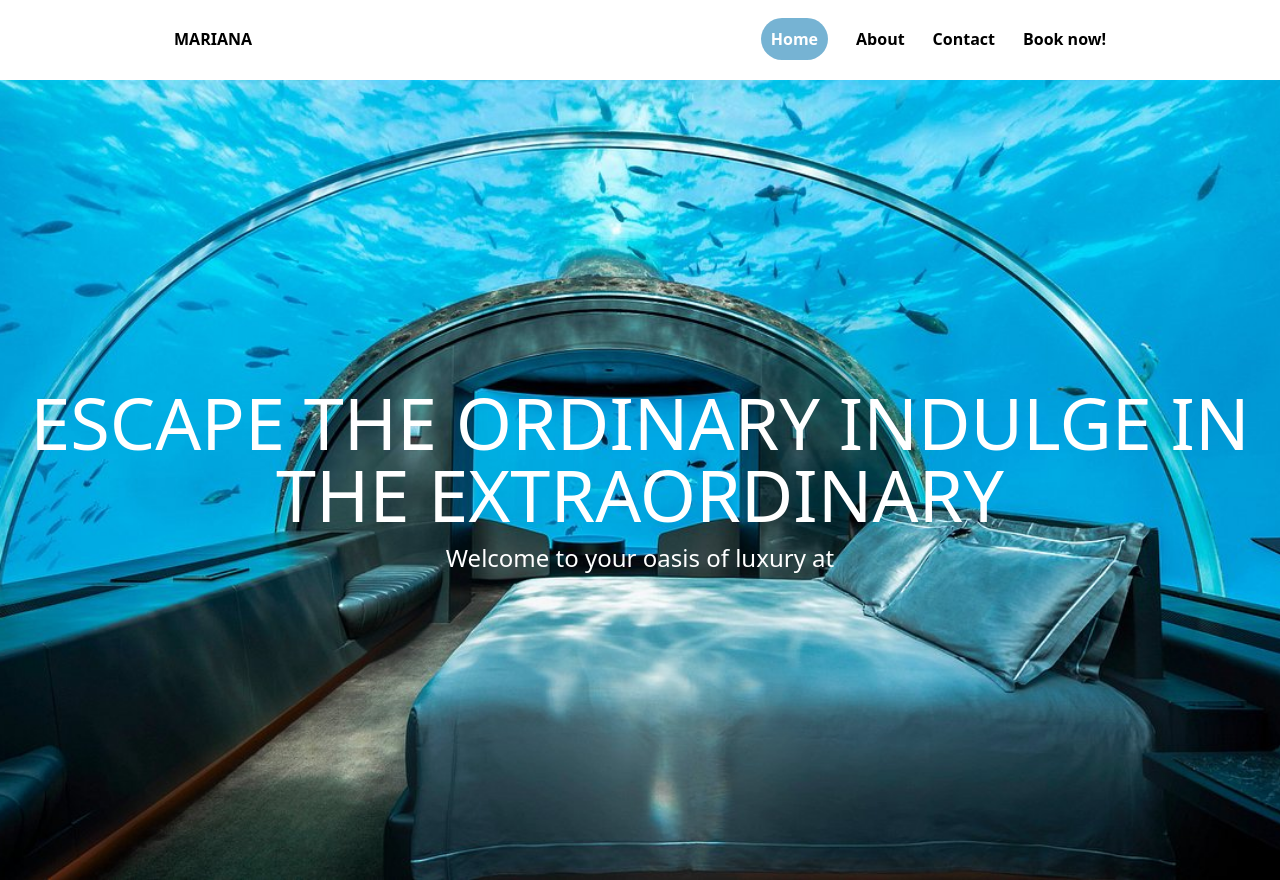
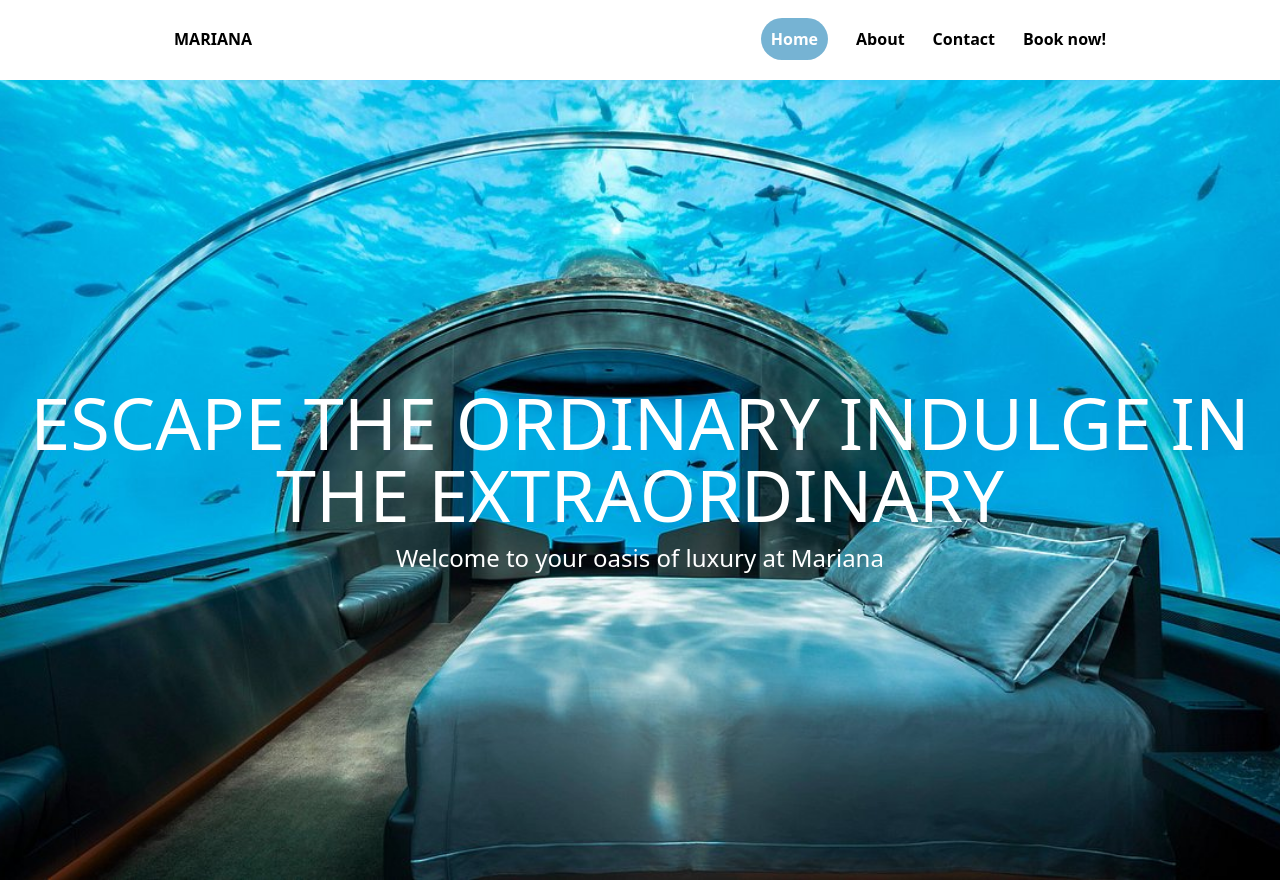
Before and after one commit to TeeThanakit/mariana-hotel, a Next.js app in the folder frontend/: page / in a window 1280 px wide. Built offline with nearby package versions, Linux system fonts and the light colour scheme.

Commit message:
fix welcome text

```diff
--- a/frontend/app/page.js
+++ b/frontend/app/page.js
@@ -10,7 +10,7 @@ export default function HomePage() {
           <h1 className="text-7xl uppercase">
             Escape the ordinary indulge in the extraordinary
           </h1>
-          <p className="pt-3 text-2xl">Welcome to your oasis of luxury at</p>
+          <p className="pt-3 text-2xl">Welcome to your oasis of luxury at Mariana</p>
         </div>
       </div>
     </>
```
